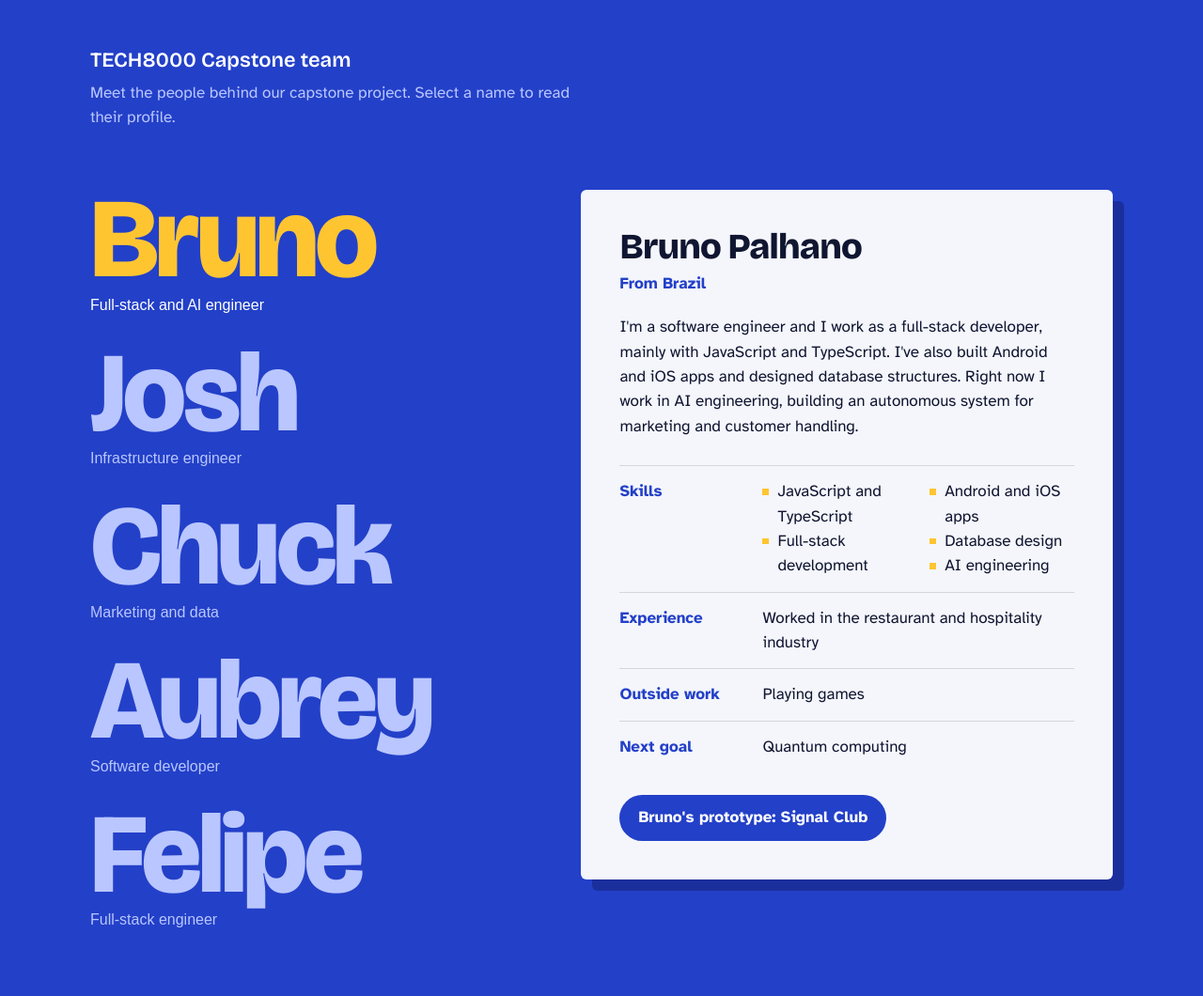
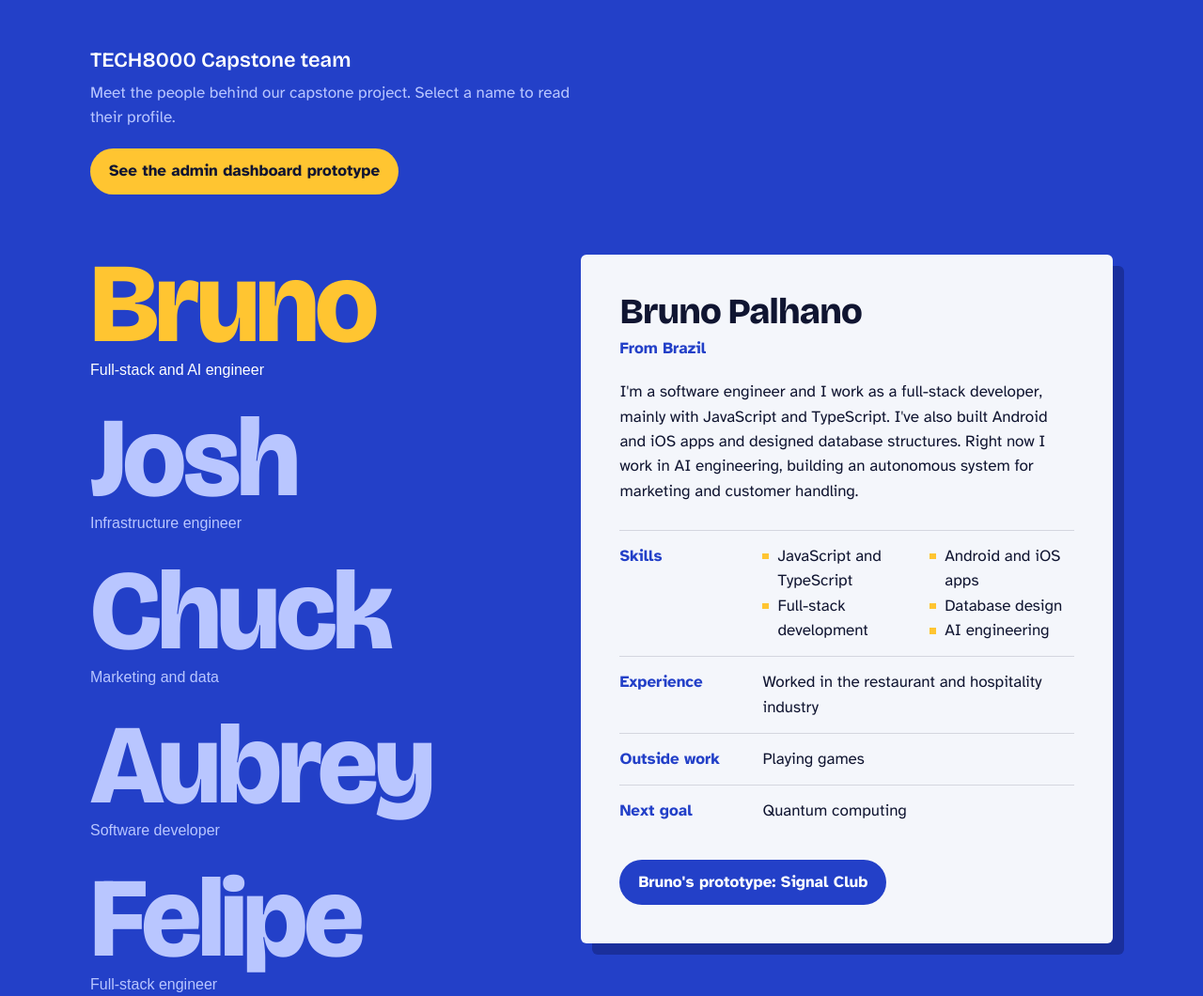
Before and after one commit to Palhanoo/TECH8000-capstone, a website built with Vite: page index.html in a window 1280 px wide. Shown: the top 1060 px of the page at 94% size. Built offline with nearby package versions, Linux system fonts and the light colour scheme.

Commit message:
Link the admin dashboard prototype from the team page
Co-Authored-By: Claude Opus 5.5 <noreply@anthropic.com>

```diff
--- a/index.html
+++ b/index.html
@@ -46,6 +46,18 @@
     margin-bottom: 0.5rem;
   }
   .intro p { color: var(--mist); }
+  .intro-link {
+    display: inline-block;
+    margin-top: 1.25rem;
+    padding: 0.7rem 1.25rem;
+    border-radius: 999px;
+    background: var(--marigold);
+    color: var(--ink);
+    font-weight: 700;
+    text-decoration: none;
+  }
+  .intro-link:hover { background: #fff; }
+  .intro-link:focus-visible { outline: 3px solid #fff; outline-offset: 3px; }
   .proto-link {
     display: inline-block;
     margin-top: 1.5rem;
@@ -215,6 +227,7 @@
     <header class="intro">
       <h1>TECH8000 Capstone team</h1>
       <p>Meet the people behind our capstone project. Select a name to read their profile.</p>
+      <a class="intro-link" href="web-app-signal-club/index.html">See the admin dashboard prototype</a>
     </header>
 
     <div class="layout">
```
